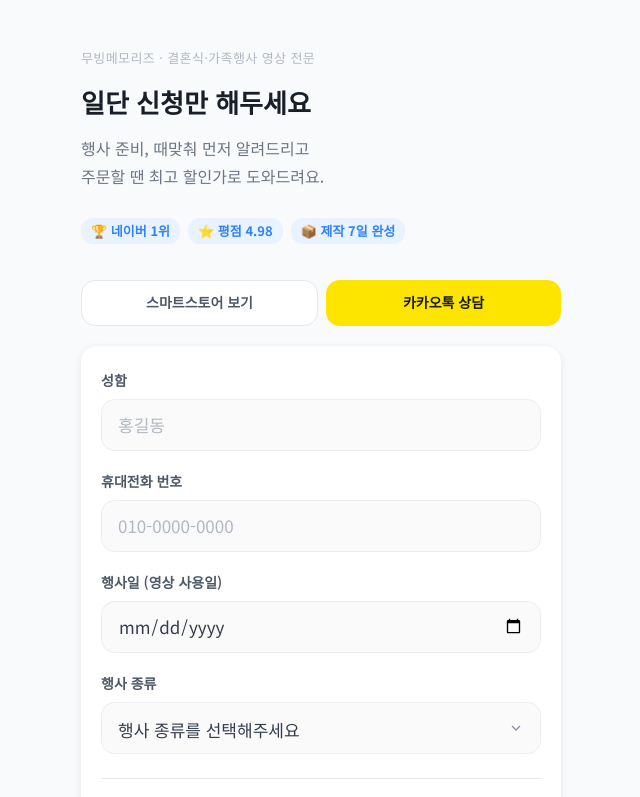
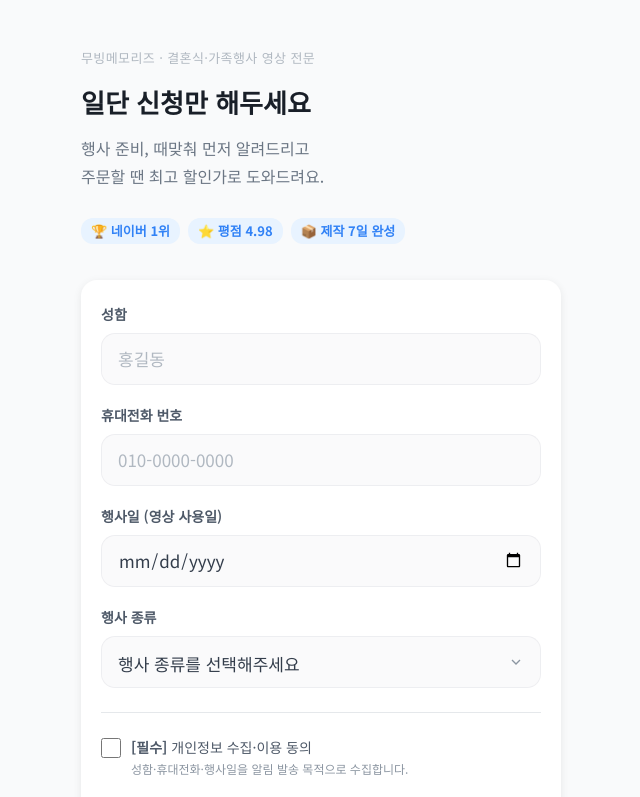
Before and after one commit to maxcode940825-art/mms-booking-landing, a Next.js app: page / in a window 1280 px wide. Shown: the top 797 px of the page, without its empty margins (319-959 px from the left). Built offline with nearby package versions, Linux system fonts and the light colour scheme.

Commit message:
fix: 스마트스토어·카카오 버튼 메인에서 제거, CTA 문구 변경

```diff
--- a/app/components/SignupForm.tsx
+++ b/app/components/SignupForm.tsx
@@ -252,7 +252,7 @@ export default function SignupForm() {
           disabled={status === "loading"}
           style={{ marginTop: 4 }}
         >
-          {status === "loading" ? "신청 중..." : "할인 쿠폰 알림 신청하기"}
+          {status === "loading" ? "신청 중..." : "제작 알림 및 쿠폰 신청하기"}
         </button>
 
         {status === "error" && (
--- a/app/page.tsx
+++ b/app/page.tsx
@@ -44,55 +44,6 @@ export default function Home() {
           <span className="badge">📦 제작 7일 완성</span>
         </div>
 
-        {/* ── 보조 링크 ────────────────────────────────── */}
-        <div style={{
-          display: "flex",
-          gap: 8,
-          marginBottom: 20,
-        }}>
-          <a
-            href="https://smartstore.naver.com/moving_memories/category/ALL?cp=1"
-            target="_blank"
-            rel="noopener noreferrer"
-            style={{
-              flex: 1,
-              display: "flex",
-              alignItems: "center",
-              justifyContent: "center",
-              height: 46,
-              background: "#fff",
-              border: "1px solid var(--grey-200)",
-              borderRadius: 14,
-              fontSize: 14,
-              fontWeight: 600,
-              color: "var(--grey-700)",
-              textDecoration: "none",
-            }}
-          >
-            스마트스토어 보기
-          </a>
-          <a
-            href="http://pf.kakao.com/_McxoPn/chat"
-            target="_blank"
-            rel="noopener noreferrer"
-            style={{
-              flex: 1,
-              display: "flex",
-              alignItems: "center",
-              justifyContent: "center",
-              height: 46,
-              background: "#FEE500",
-              borderRadius: 14,
-              fontSize: 14,
-              fontWeight: 600,
-              color: "#191919",
-              textDecoration: "none",
-            }}
-          >
-            카카오톡 상담
-          </a>
-        </div>
-
         {/* ── 신청 폼 ──────────────────────────────────── */}
         <SignupForm />
 
```
